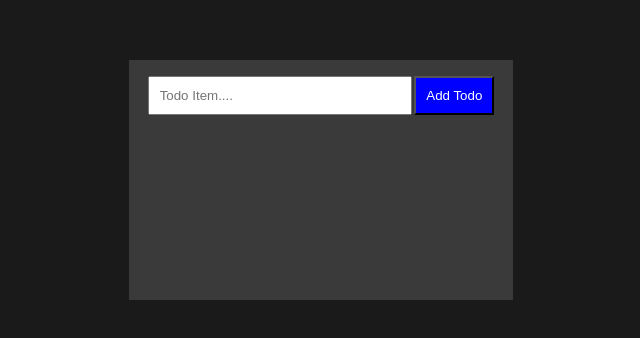
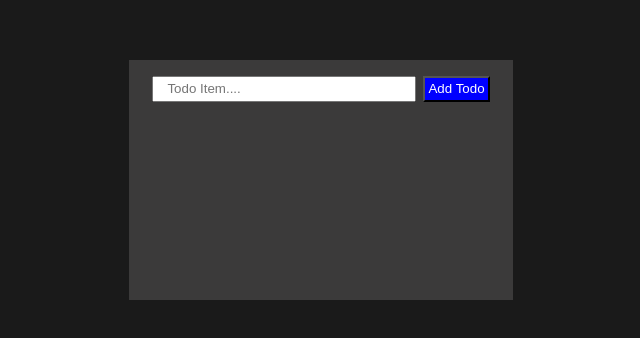
Before and after one commit to ketan-r598/Todo-Project, a plain HTML site: page index.html in a window 1280 px wide. Shown: the part 220-558 px from the top of the page, without its empty margins (319-959 px from the left). Drawn offline with Linux system fonts and the light colour scheme.

Commit message:
Updated:   js/script.js

```diff
--- a/css/style.css
+++ b/css/style.css
@@ -34,9 +34,9 @@ body {
 }
 
 .todo-header .todo-text {
-  padding: 0.75em;
-  line-height: 90%;
+  padding-left: 1em;
   width: 75%;
+  padding-right: 1em;
 }
 
 .todo-header .todo-text:focus {
@@ -44,7 +44,7 @@ body {
 }
 
 .todo-header .add-button {
-  padding: 0.75em;
+  padding: 0.25em;
   background-color: blue;
   color: var(--text-color);
 }
@@ -82,4 +82,5 @@ body {
 
 .completed {
   background-color: #4b4c4c;
+  text-decoration: line-through;
 }
--- a/index.html
+++ b/index.html
@@ -8,18 +8,19 @@
   </head>
   <body>
     <div class="todo-main">
-      <div class="todo-header">
+      <form class="todo-header">
         <input
           class="todo-text"
           type="text"
-          name=""
-          id=""
+          name="todo-text"
+          id="todo-text"
           placeholder="Todo Item...."
         />
-        <button class="add-button">Add Todo</button>
-      </div>
+        <button class="add-button" id="add-btn">Add Todo</button>
+      </form>
+
       <div class="todo-body">
-        <ul class="todo-list"></ul>
+        <ul class="todo-list" id="todo-list"></ul>
       </div>
     </div>
 
```
